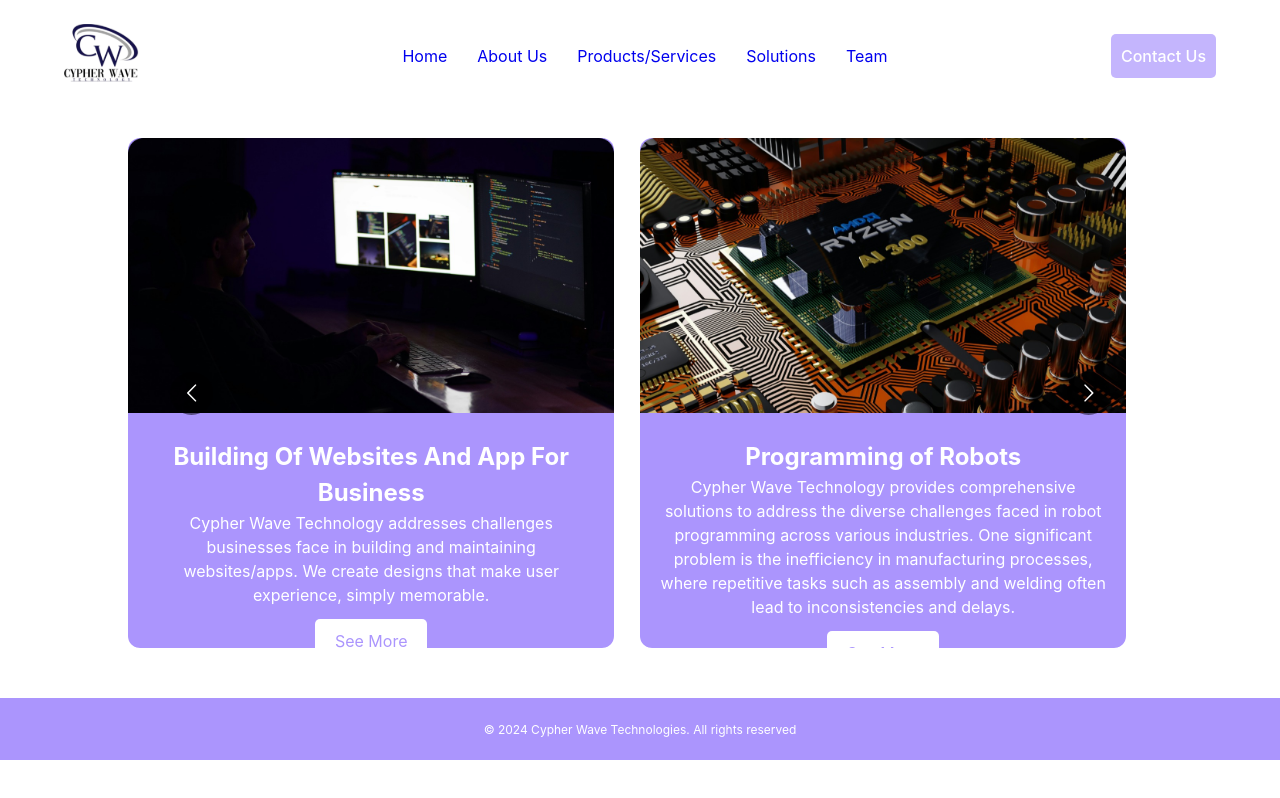
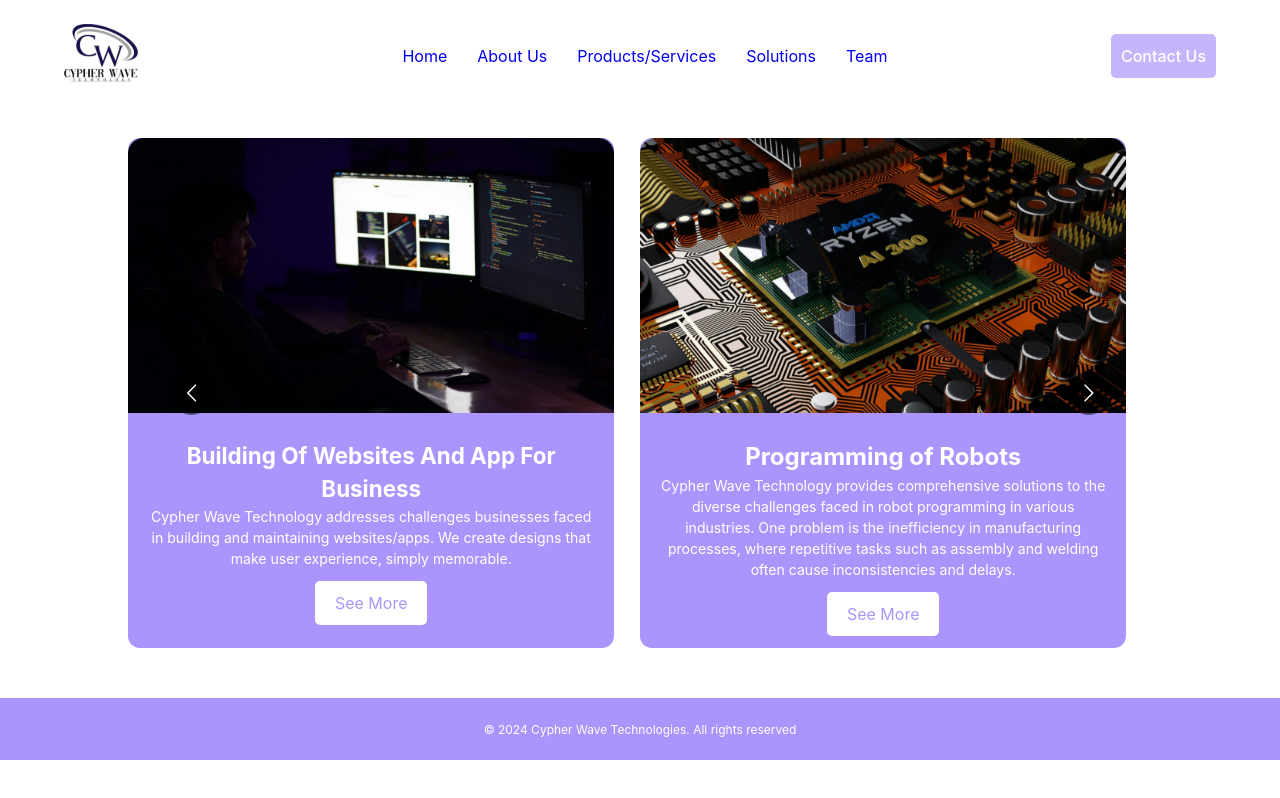
Before and after one commit to ovie-best/Cypher-Wave, a React (Vite) app: page /solutions in a window 1280 px wide. Built offline with nearby package versions, Linux system fonts and the light colour scheme.

Commit message:
Final Changes made for now

```diff
--- a/src/components/Button.module.css
+++ b/src/components/Button.module.css
@@ -1,5 +1,5 @@
 .btn {
-  font-family: SF Pro Text;
+  font-family: SF Pro Text, sans-serif;
   font-size: 16px;
   font-weight: 500;
   color: #ffffff;
--- a/src/index.css
+++ b/src/index.css
@@ -47,3 +47,9 @@
 .Typewriter {
   display: inline;
 }
+
+@media screen and (max-width: 560px) {
+  * {
+    font-size: 0.98em;
+  }
+}
--- a/src/pages/Solutions.jsx
+++ b/src/pages/Solutions.jsx
@@ -93,9 +93,9 @@
                 alt="Website and App Development"
               />
               <div className={styles.blockInfo}>
-                <h2>Building Of Websites And App For Business</h2>
-                <p>
-                  Cypher Wave Technology addresses challenges businesses face in
+                <h2 style={{fontSize: "1.4em"}}>Building Of Websites And App For Business</h2>
+                <p style={{fontSize: "0.88em"}}>
+                  Cypher Wave Technology addresses challenges businesses faced in
                   building and maintaining websites/apps. We create designs that
                   make user experience, simply memorable.
                 </p>
@@ -114,13 +114,12 @@
               />
               <div className={styles.blockInfo}>
                 <h2>Programming of Robots</h2>
-                <p>
+                <p style={{fontSize: "0.88em"}}>
                   Cypher Wave Technology provides comprehensive solutions to
-                  address the diverse challenges faced in robot programming
-                  across various industries. One significant problem is the
-                  inefficiency in manufacturing processes, where repetitive
-                  tasks such as assembly and welding often lead to
-                  inconsistencies and delays.
+                  the diverse challenges faced in robot programming in various
+                  industries. One problem is the inefficiency in manufacturing
+                  processes, where repetitive tasks such as assembly and welding
+                  often cause inconsistencies and delays.
                 </p>
                 <NavLink to="/programming-of-robots">
                   <button>See More</button>
@@ -158,7 +157,7 @@
               />
               <div className={styles.blockInfo}>
                 <h2>Programming of Vehicles</h2>
-                <p>
+                <p style={{fontSize: "0.88em"}}>
                   Cypher Wave Technology addresses several challenges related to
                   vehicle programming with innovative solutions. For inefficient
                   fleet management, we enhance operations with advanced
@@ -180,10 +179,10 @@
               />
               <div className={styles.blockInfo}>
                 <h2>Manufacturing of Ai for Business</h2>
-                <p>
-                  Cypher Wave Technology addresses various key challenges across
+                <p style={{fontSize: "0.88em"}}>
+                  Cypher Wave Technology addresses various challenges across
                   different sectors with innovative and efficient solutions. For
-                  businesses grappling with inefficient processes, our AI-driven
+                  businesses dealing with inefficient processes, our AI-driven
                   systems offer automation of repetitive tasks, streamlining of
                   operations, and a significant boost in productivity.
                 </p>
@@ -202,7 +201,7 @@
               />
               <div className={styles.blockInfo}>
                 <h2>Manufacturing of Satellite</h2>
-                <p>
+                <p style={{fontSize: "0.9em"}}>
                   Satellite manufacturing often involves high costs and
                   inefficiencies due to complex components and processes. Cypher
                   Wave Technology addresses this by leveraging advanced
--- a/src/pages/Team.module.css
+++ b/src/pages/Team.module.css
@@ -143,6 +143,28 @@
   .teamIntro {
     margin-top: 70px;
   }
+
+  .teamCarouselTrack {
+    animation: slide 40s linear infinite;
+  }
+
+  .teamCarouselTrack {
+    width: 700%;
+  }
+
+  .carouselCard {
+    font-size: 1.2em;
+    width: 30%;
+  }
+
+  @keyframes slide {
+    0% {
+      transform: translateX(0);
+    }
+    100% {
+      transform: translateX(-67%);
+    }
+  }
 }
 
 @media screen and (max-width: 560px) {
@@ -156,6 +178,24 @@
   }
 
   .teamCarouselTrack {
-    animation: slide 8s linear infinite;
+    animation: slide 40s linear infinite;
+  }
+
+  .teamCarouselTrack {
+    width: 1100%;
+  }
+
+  .carouselCard {
+    font-size: 1.1em;
+    width: 30%;
+  }
+
+  @keyframes slide {
+    0% {
+      transform: translateX(0);
+    }
+    100% {
+      transform: translateX(-67%);
+    }
   }
 }
```
